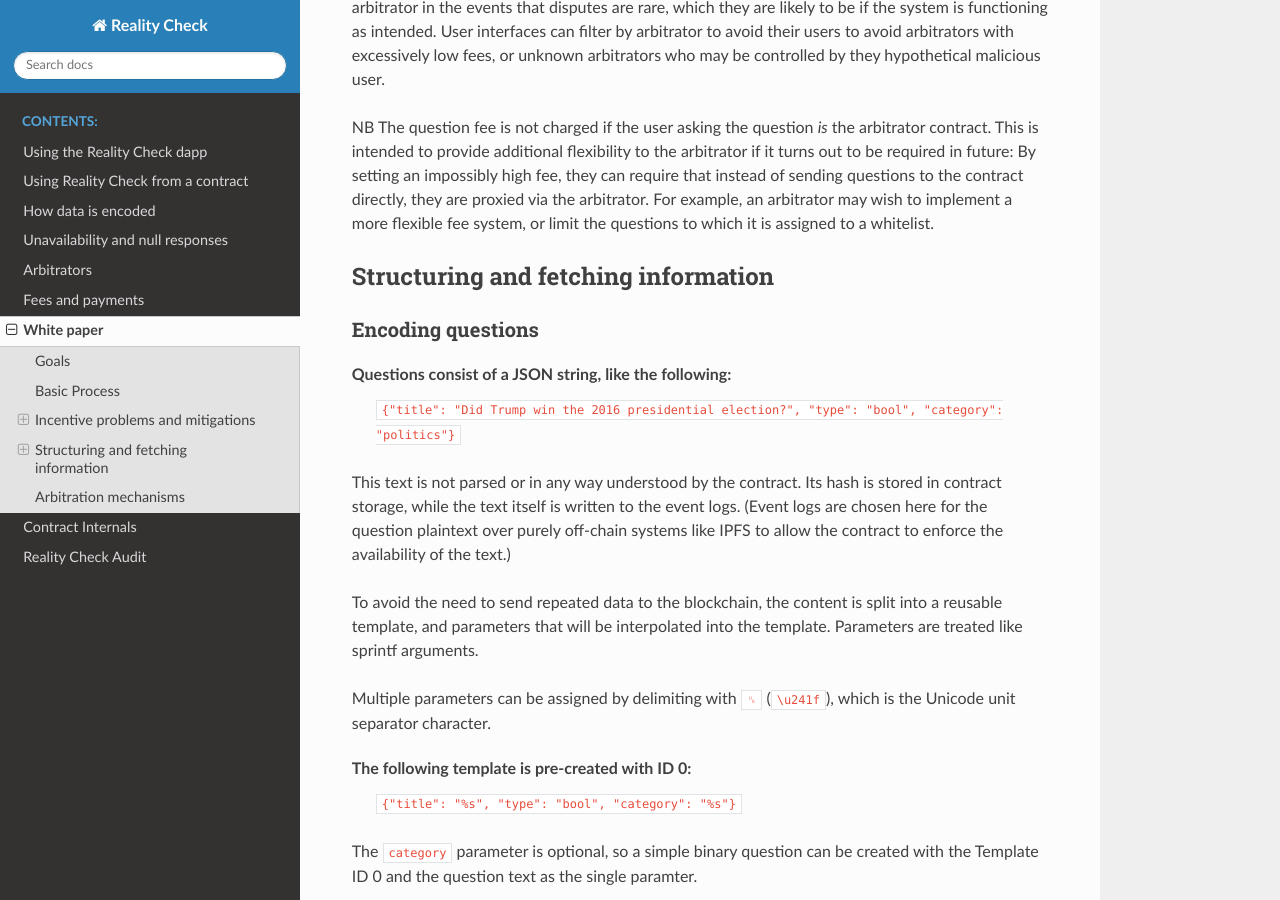
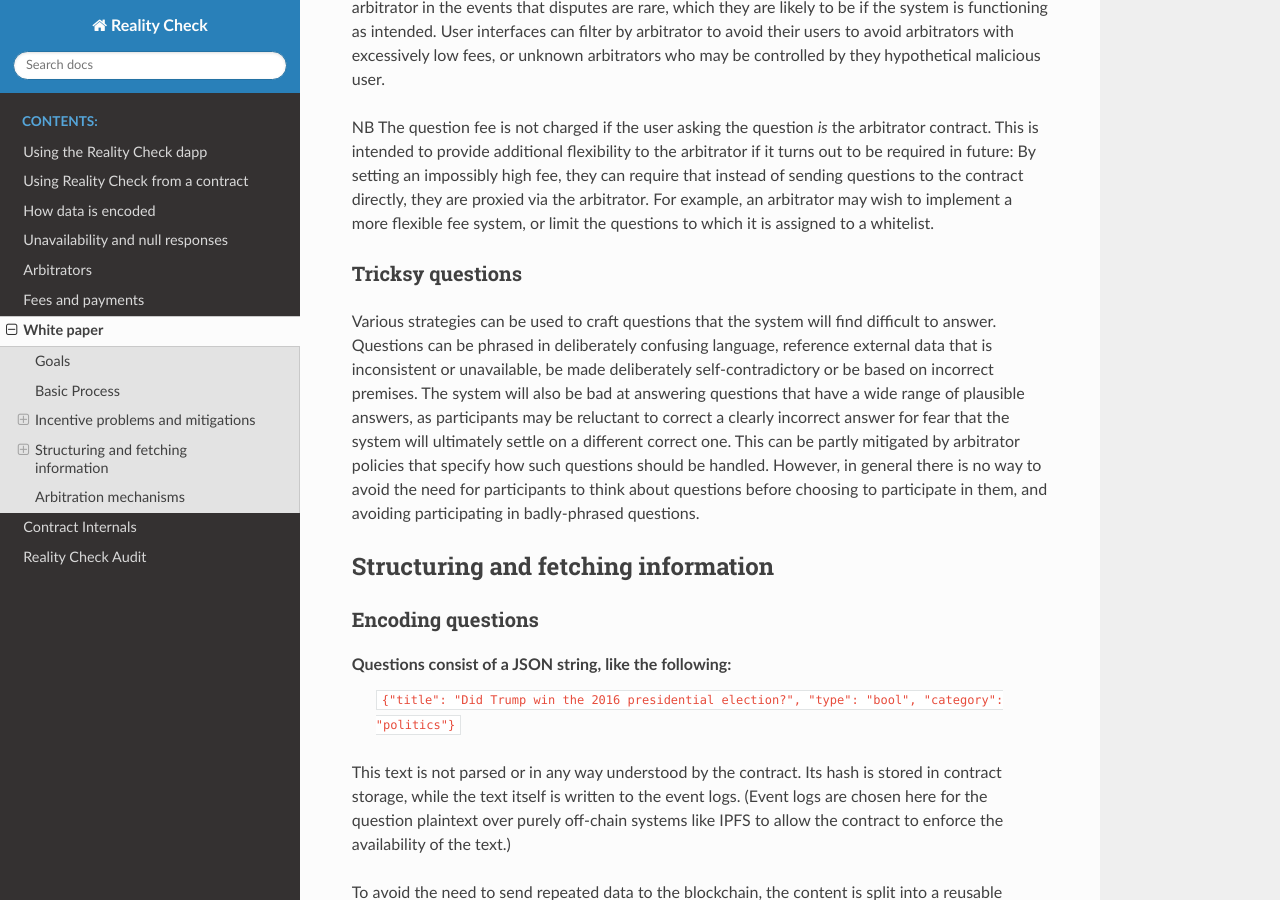
Before and after one commit to realitio/realitio-dapp, a Sphinx documentation site: the page built from docs/whitepaper.rst, in a window 1280 px wide and 900 px high, scrolled down 4273 px. Built offline with Sphinx 7.4.7 and the Read the Docs theme 2.0.0, drawn with Linux system fonts in a browser that asks for light colours.

Commit message:
Add a section about hostile questions

```diff
--- a/docs/whitepaper.rst
+++ b/docs/whitepaper.rst
@@ -102,6 +102,12 @@
 
 NB The question fee is not charged if the user asking the question *is* the arbitrator contract. This is intended to provide additional flexibility to the arbitrator if it turns out to be required in future: By setting an impossibly high fee, they can require that instead of sending questions to the contract directly, they are proxied via the arbitrator. For example, an arbitrator may wish to implement a more flexible fee system, or limit the questions to which it is assigned to a whitelist.
 
+Tricksy questions
+~~~~~~~~~~~~~~~~~
+
+Various strategies can be used to craft questions that the system will find difficult to answer. Questions can be phrased in deliberately confusing language, reference external data that is inconsistent or unavailable, be made deliberately self-contradictory or be based on incorrect premises. The system will also be bad at answering questions that have a wide range of plausible answers, as participants may  be reluctant to correct a clearly incorrect answer for fear that the system will ultimately settle on a different correct one. This can be partly mitigated by arbitrator policies that specify how such questions should be handled. However, in general there is no way to avoid the need for participants to think about questions before choosing to participate in them, and avoiding participating in badly-phrased questions.
+
+
 Structuring and fetching information
 ------------------------------------
 
```
